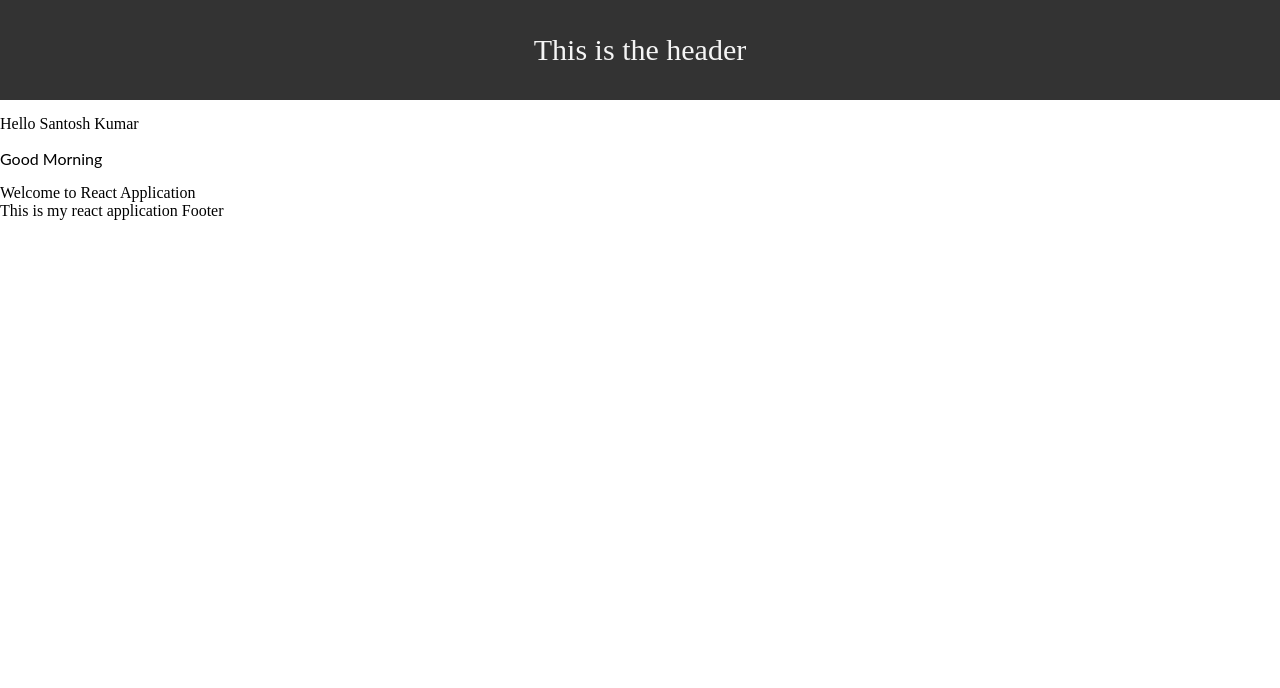
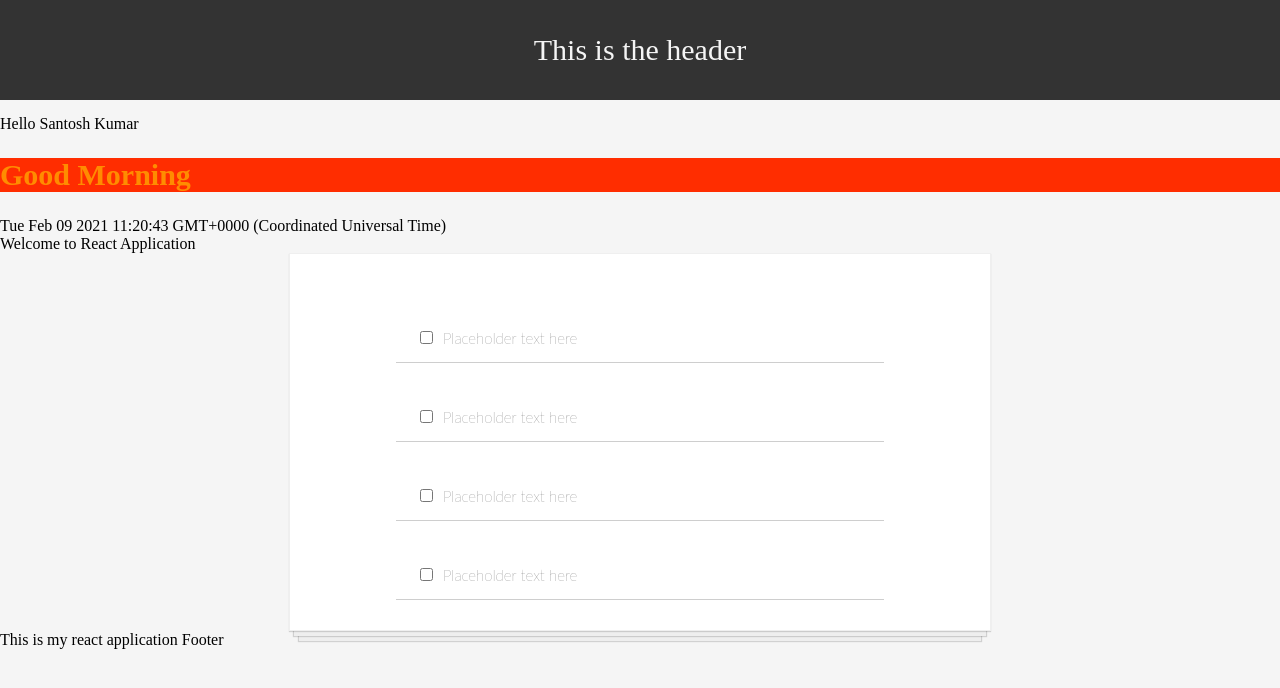
Before and after one commit to santoshmaddula/reactsamples, a React (Create React App) app: page / in a window 1280 px wide. Shown: the top 688 px of the page. Built offline with nearby package versions, Linux system fonts and the light colour scheme.

Commit message:
3 files modified, 2 added

```diff
--- a/src/App.js
+++ b/src/App.js
@@ -3,11 +3,13 @@
 import Footer from "./component/Footer.js";
 import Header from "./component/Header.js";
 import MainContent from "./component/MainContent.js";
+import ToDo from "./component/ToDo";
 export default function App() {
   return (
     <div>
       <Header />
       <MainContent />
+      <ToDo />
       <Footer />
     </div>
   );
--- a/src/component/Greetings.js
+++ b/src/component/Greetings.js
@@ -17,7 +17,22 @@
     console.log(timeOfDay);
   }
 
-  return <p>{timeOfDay}</p>;
+  const styles = {
+    color: "#FF8C00",
+    backgroundColor: "#FF2D00",
+    fontSize: "30px"
+  };
+
+  return (
+    //inline styling
+    // <h2 style={{ color: "#FF8C00", backgroundColor: "#FF2D00" }}>
+    //   {timeOfDay}
+    // </h2>
+    <div>
+      <h2 style={styles}>{timeOfDay}</h2>
+      {`${date}`}
+    </div>
+  );
 }
 
 export default Greetings;
--- /dev/null
+++ b/src/component/ToDo.js
@@ -0,0 +1,15 @@
+import React from "react";
+import ToDoItem from "./ToDoItem";
+
+function ToDo() {
+  return (
+    <div className="todo-list">
+      <ToDoItem />
+      <ToDoItem />
+      <ToDoItem />
+      <ToDoItem />
+    </div>
+  );
+}
+
+export default ToDo;
--- /dev/null
+++ b/src/component/ToDoItem.js
@@ -0,0 +1,12 @@
+import React from "react";
+
+function ToDoItem() {
+  return (
+    <div className="todo-item">
+      <input type="checkbox" />
+      <p>Placeholder text here</p>
+    </div>
+  );
+}
+
+export default ToDoItem;
--- a/src/style.css
+++ b/src/style.css
@@ -5,6 +5,7 @@
 
 body {
   margin: 0;
+  background-color: whitesmoke;
 }
 
 .navbar {
@@ -18,3 +19,42 @@
   justify-content: center;
   align-items: center;
 }
+
+.todo-list {
+  background-color: white;
+  margin: auto;
+  width: 50%;
+  display: flex;
+  flex-direction: column;
+  align-items: center;
+  border: 1px solid #efefef;
+  box-shadow:
+    /* The top layer shadow */ 0 1px 1px rgba(0, 0, 0, 0.15),
+    /* The second layer */ 0 10px 0 -5px #eee,
+    /* The second layer shadow */ 0 10px 1px -4px rgba(0, 0, 0, 0.15),
+    /* The third layer */ 0 20px 0 -10px #eee,
+    /* The third layer shadow */ 0 20px 1px -9px rgba(0, 0, 0, 0.15);
+  padding: 30px;
+}
+
+.todo-item {
+  display: flex;
+  justify-content: flex-start;
+  align-items: center;
+  padding: 30px 20px 0;
+  width: 70%;
+  border-bottom: 1px solid #cecece;
+  font-family: Roboto, sans-serif;
+  font-weight: 100;
+  font-size: 15px;
+  color: #333333;
+}
+
+input[type="checkbox"] {
+  margin-right: 10px;
+  font-size: 30px;
+}
+
+input[type="checkbox"]:focus {
+  outline: 0;
+}
```
